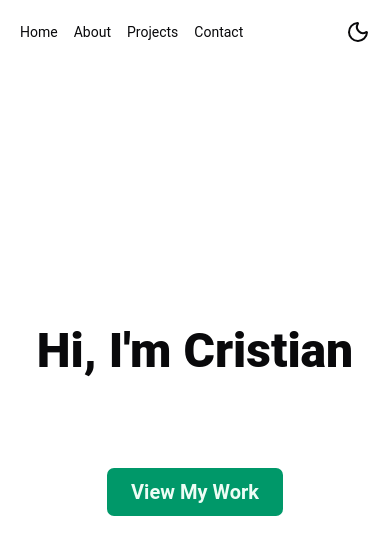
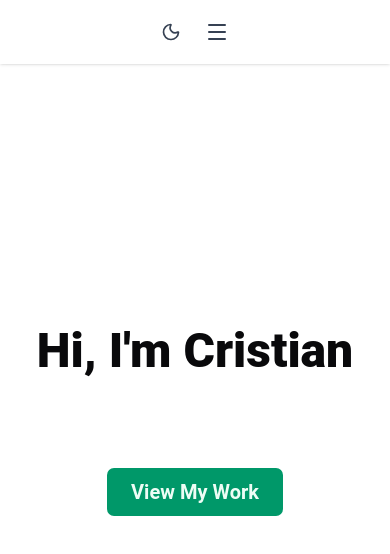
Before and after one commit to ccioanca/Blueprints, a React (Vite) app: page / in a window 390 px wide. Shown: the top 554 px of the page. Built offline with nearby package versions, Linux system fonts and the light colour scheme; a web font is replaced by a local one.

Commit message:
Cleaned up Header & Added Mobile Nav Compnent

```diff
--- a/src/components/Header.tsx
+++ b/src/components/Header.tsx
@@ -1,47 +1,81 @@
-import React from 'react';
+import React, { useState } from 'react';
 import { useTheme } from "@/lib/theme-provider";
-import { SunDimIcon, MoonIcon} from "lucide-react";
+import { SunDimIcon, MoonIcon, MenuIcon} from "lucide-react";
 import {
   NavigationMenu,
   NavigationMenuLink,
   NavigationMenuList,
   NavigationMenuItem,
 } from "@/components/ui/navigation-menu";
+import MobileNav from './MobileNav';
 
 const Header = () => {
   const { theme, toggleTheme } = useTheme();
+
+  const [isMobileMenuOpen, setIsMobileMenuOpen] = useState(false);
+
+  const toggleMobileMenu = () => {
+    setIsMobileMenuOpen(!isMobileMenuOpen);
+  };
+
+  const navItems = [
+    { label: 'About', href: '#about' },
+    { label: 'Projects', href: '#projects' },
+    { label: 'Contact', href: '#contact' },
+  ]
+
   return (
-    <NavigationMenu className="fixed">
-      <NavigationMenuList className="flex justify-between w-screen p-3">
-        <div className="flex">
-          <NavigationMenuLink href="#hero">
-            Home
+    <>
+      <NavigationMenu className="fixed top-0 left-0 w-full z-50 bg-white/20 dark:bg-gray-800/20 backdrop-blur-sm shadow-sm">
+        <NavigationMenuList className="flex w-full items-center justify-between p-3 max-w-7xl mx-auto">
+          {/* Logo or Name */}
+          {/* <NavigationMenuLink href="#hero" className="text-xl font-bold tracking-tight text-gray-900 dark:text-gray-100 hover:!bg-transparent">
+            Cristian
+          </NavigationMenuLink> */}
+
+          {/* Desktop Navigation */}
+          <div className="hidden md:flex items-center space-x-6">
+            {navItems.map((item, index) => (
+                <NavigationMenuLink key={index} href={item.href} className="text-md font-medium text-gray-700 dark:text-gray-300 hover:text-blue-600 dark:hover:text-blue-400 transition-colors">
+                  {item.label}
                 </NavigationMenuLink>
-          <NavigationMenuLink href="#about">
-            About
-          </NavigationMenuLink>
-          <NavigationMenuLink href="#projects">
-            Projects
-          </NavigationMenuLink>
-          <NavigationMenuLink href="#contact">
-            Contact
-          </NavigationMenuLink>
-        </div>
+              ))}
             <NavigationMenuItem>
               <button
                 onClick={toggleTheme}
-            className="flex items-center justify-center p-2 rounded-md hover:bg-gray-100 dark:hover:bg-gray-700 focus:outline-none focus:ring-2 focus:ring-offset-2 focus:ring-blue-500"
+                className="flex items-center justify-center rounded-full p-2 text-gray-700 dark:text-gray-300 hover:bg-gray-100 dark:hover:bg-gray-700 focus:outline-none focus:ring-2 focus:ring-blue-500 focus:ring-offset-2 transition-colors"
                 aria-label="Toggle theme"
               >
-            {theme === 'dark' ? (
-              <SunDimIcon/>
-            ) : (
-              <MoonIcon/>
-            )}
+                {theme === 'dark' ? <SunDimIcon className="h-5 w-5" /> : <MoonIcon className="h-5 w-5" />}
               </button>
             </NavigationMenuItem>
+          </div>
+
+          {/* Mobile Navigation Toggle */}
+          <div className="md:hidden flex items-center space-x-2">
+            <NavigationMenuItem>
+              <button
+                onClick={toggleTheme}
+                className="flex items-center justify-center rounded-full p-2 text-gray-700 dark:text-gray-300 hover:bg-gray-100 dark:hover:bg-gray-700 focus:outline-none focus:ring-2 focus:ring-blue-500 focus:ring-offset-2 transition-colors"
+                aria-label="Toggle theme"
+              >
+                {theme === 'dark' ? <SunDimIcon className="h-5 w-5" /> : <MoonIcon className="h-5 w-5" />}
+              </button>
+            </NavigationMenuItem>
+            <NavigationMenuItem>
+              <button
+                onClick={toggleMobileMenu}
+                className="flex items-center justify-center rounded-md p-2 text-gray-700 dark:text-gray-300 hover:bg-gray-100 dark:hover:bg-gray-700 focus:outline-none focus:ring-2 focus:ring-blue-500 focus:ring-offset-2"
+                aria-label="Open mobile menu"
+              >
+                <MenuIcon className="h-6 w-6" />
+              </button>
+            </NavigationMenuItem>
+          </div>
         </NavigationMenuList>
       </NavigationMenu>
+      <MobileNav navItems={navItems} isOpen={isMobileMenuOpen} onClose={toggleMobileMenu} />
+    </>
   );
 };
 
```
Lines whose indentation alone changed are shown as unchanged.
